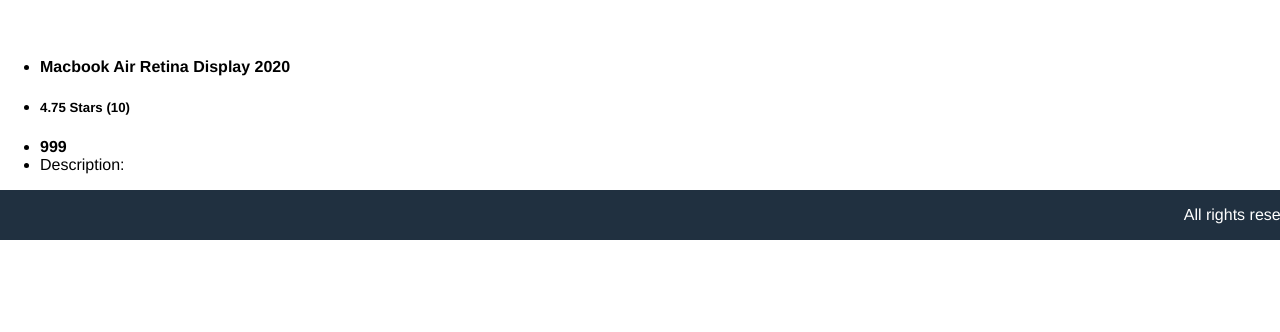
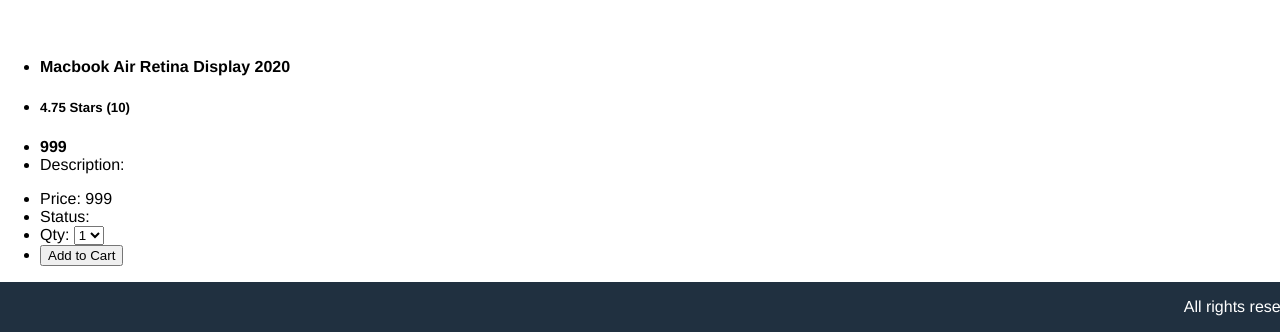
Before and after one commit to maurya512/ecomm-store, a React (Create React App) app in the folder frontend/: page /products/1 in a window 1280 px wide. Shown: the part 2535-2867 px from the top of the page. Before the commit the page ends 2775 px from the top, so only its background shows below. Built offline with nearby package versions, Linux system fonts and the light colour scheme.

Commit message:
added the quantity and other elements for the products

```diff
--- a/frontend/src/Screens/ProductScreen.js
+++ b/frontend/src/Screens/ProductScreen.js
@@ -35,6 +35,28 @@ function ProductScreen(props) {
                     </li>
                 </ul>
             </div>
+            <div className="details-action">
+                <ul>
+                    <li>
+                        Price: {product.price}
+                    </li>
+                    <li>
+                        Status: {product.status}
+                    </li>
+                    <li>
+                        Qty: <select>
+                            <option>1</option>
+                            <option>2</option>
+                            <option>3</option>
+                            <option>4</option>
+                            <option>5</option>
+                        </select>
+                    </li>
+                    <li>
+                        <button> Add to Cart </button>
+                    </li>
+                </ul>
+            </div>
         </div>
     </div>
 }
```
